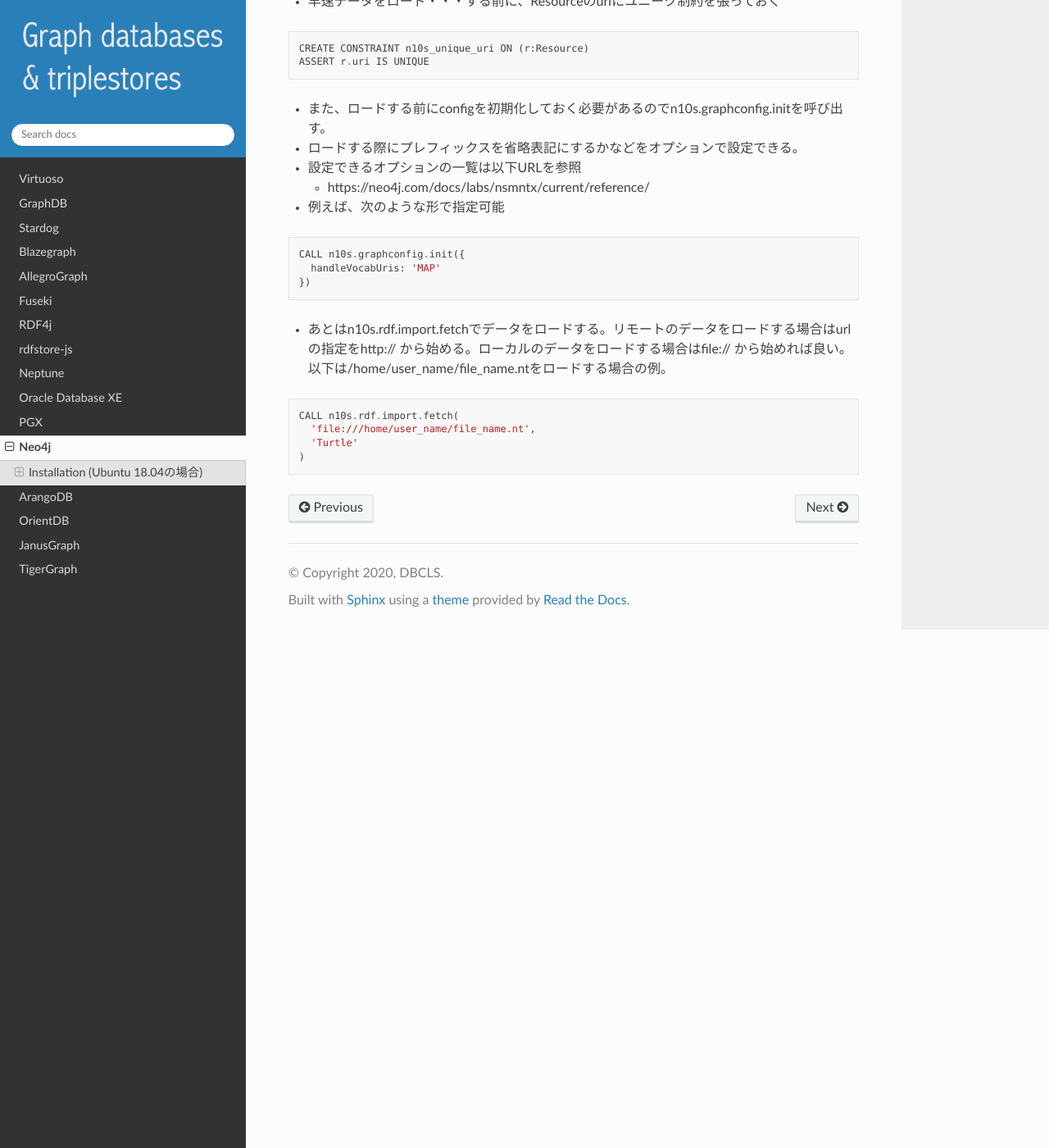
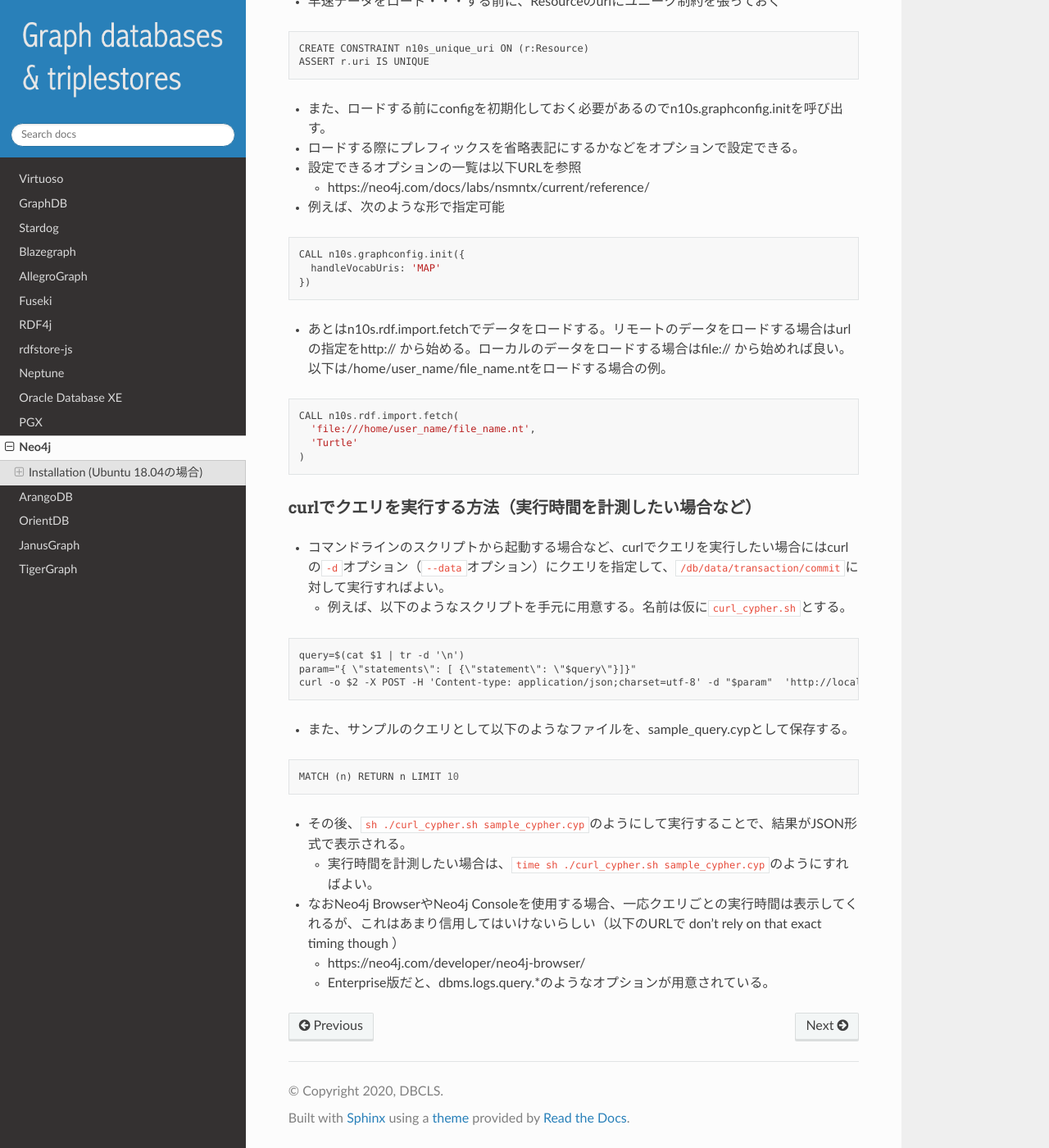
Before and after one commit to dbcls/graphdbs, a Sphinx documentation site: the page built from docs/md/neo4j.md, in a window 1280 px wide and 1400 px high, scrolled down 2289 px. Shown: the whole window at 82% size. Built offline with Sphinx 7.4.7 and the Read the Docs theme 2.0.0, drawn with Linux system fonts in a browser that asks for light colours.

Commit message:
Add how to query Neo4j via curl command

````diff
--- a/docs/md/neo4j.md
+++ b/docs/md/neo4j.md
@@ -104,3 +104,22 @@
   'Turtle'
 )
 ```
+
+### curlでクエリを実行する方法（実行時間を計測したい場合など）
+ * コマンドラインのスクリプトから起動する場合など、curlでクエリを実行したい場合にはcurlの`-d`オプション（`--data`オプション）にクエリを指定して、`/db/data/transaction/commit`に対して実行すればよい。
+   * 例えば、以下のようなスクリプトを手元に用意する。名前は仮に`curl_cypher.sh`とする。
+```
+query=$(cat $1 | tr -d '\n')
+param="{ \"statements\": [ {\"statement\": \"$query\"}]}"
+curl -o $2 -X POST -H 'Content-type: application/json;charset=utf-8' -d "$param"  'http://localhost:7474/db/data/transaction/commit'
+```
+   * また、サンプルのクエリとして以下のようなファイルを、sample_query.cypとして保存する。
+```
+MATCH (n) RETURN n LIMIT 10
+```
+   * その後、`sh ./curl_cypher.sh sample_cypher.cyp`のようにして実行することで、結果がJSON形式で表示される。
+     * 実行時間を計測したい場合は、`time sh ./curl_cypher.sh sample_cypher.cyp`のようにすればよい。
+
+ * なおNeo4j BrowserやNeo4j Consoleを使用する場合、一応クエリごとの実行時間は表示してくれるが、これはあまり信用してはいけないらしい（以下のURLで don’t rely on that exact timing though ）
+   * https://neo4j.com/developer/neo4j-browser/
+   * Enterprise版だと、dbms.logs.query.*のようなオプションが用意されている。
````
